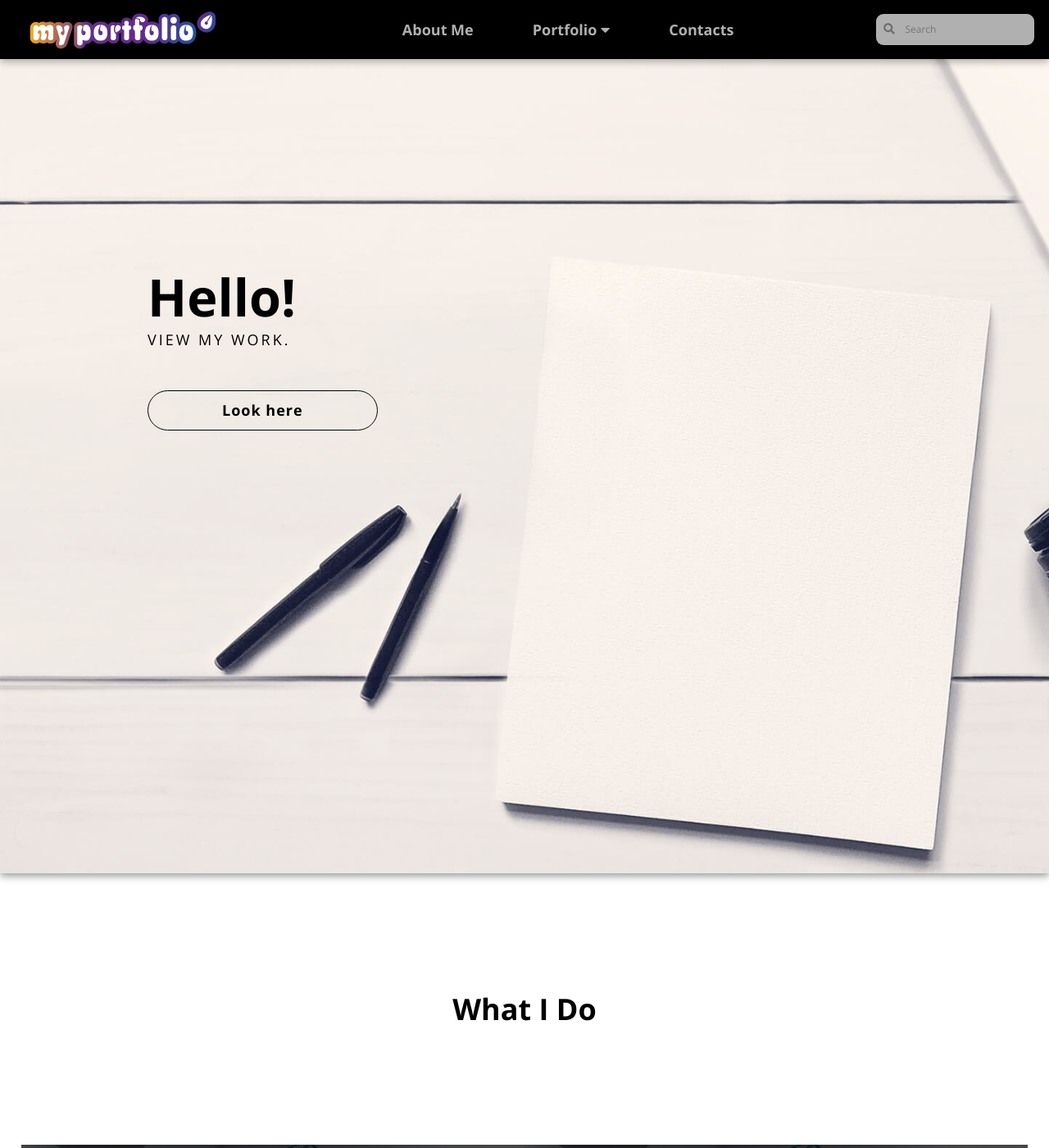
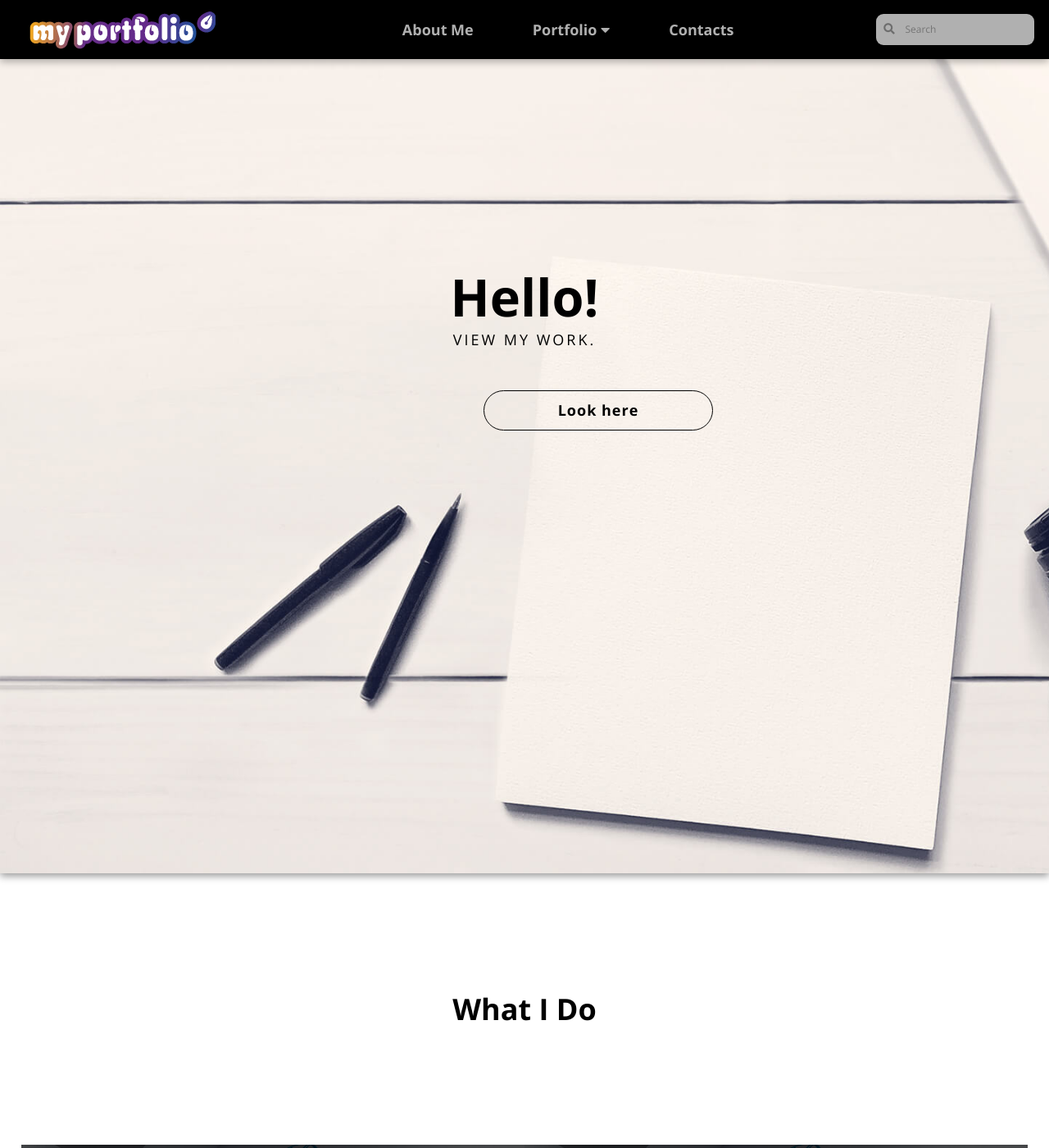
Before and after one commit to LiliyaMilanova/myportfolio, a Jekyll site: the page built from index.html, in a window 1280 px wide and 1400 px high. Shown: the whole window at 82% size. Built offline with Jekyll 4.4.1, drawn with Linux system fonts in a browser that asks for light colours; nearby versions of some CDN libraries.

Commit message:
Update styles.css

```diff
--- a/css/styles.css
+++ b/css/styles.css
@@ -19,6 +19,7 @@ body {
 .header {
     display: flex;
     flex-wrap: wrap;
+    justify-content: center;
     background-image: url(/myportfolio/images/hero_image.jpg);
     background-size: cover;
     padding: 18rem 0 30rem 0;
@@ -31,12 +32,11 @@ body {
     font-size: 3.5rem;
     font-weight: bold;
     color: rgb(0, 0, 0);
-    margin: 0 0 0 10rem;
+    margin: 0;
 }
 
 .header p {
     color: rgb(0, 0, 0);
-    margin: 0 0 0 10rem;
     text-transform: uppercase;
     letter-spacing: 3px;
 }
@@ -44,7 +44,7 @@ body {
 .info {
     display: flex;
     flex-direction: column;
-    align-items: flex-start;
+    align-items: center;
 }
 
 .button {
```
